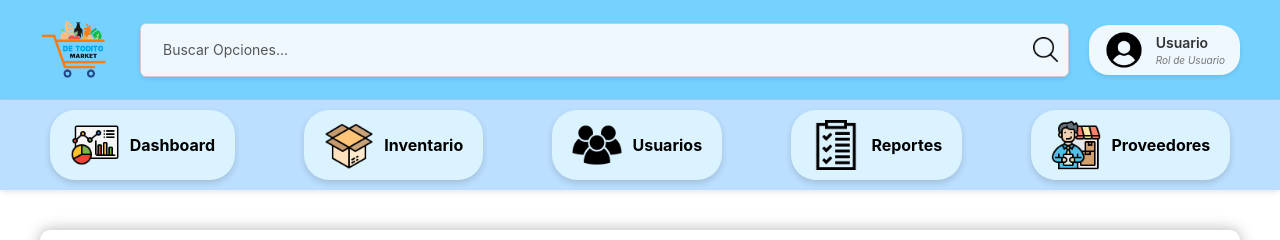
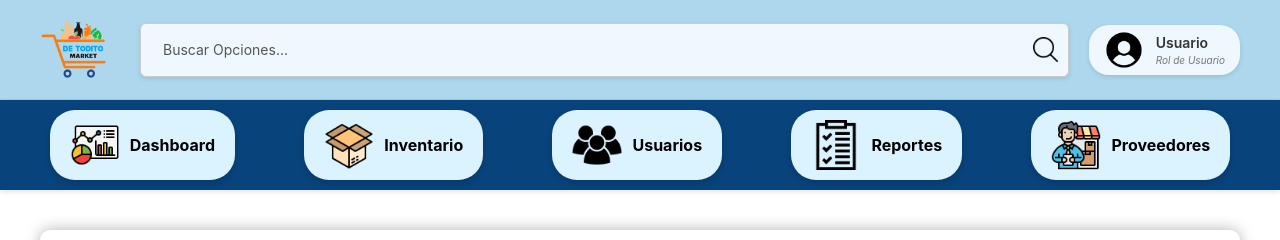
Before and after one commit to JosephCruzz/DeToditoMarket, a React (Create React App) app in the folder frontend/: page /gestion/productos in a window 1280 px wide. Shown: the top 240 px of the page. Built offline with nearby package versions, Linux system fonts and the light colour scheme; no server answers.

Commit message:
Cambiando los colores del header porque a mi hermana no le gustaron los otros.

```diff
--- a/frontend/src/components/Header.css
+++ b/frontend/src/components/Header.css
@@ -3,7 +3,7 @@
     display: flex;
     justify-content: space-between;
     align-items: center;
-    background-color: #75D2FF;
+    background-color: hsl(200, 63%, 80%);
     box-shadow: none;
     border-bottom: 1px solid #a1cbee;
     padding: 0 20px;
@@ -94,7 +94,7 @@
     display: flex;
     justify-content: space-around;
     align-items: center;
-    background-color: #bcdfff;
+    background-color: #08437b;
     padding: 10px 15px;
     box-shadow: 0 2px 5px rgba(0,0,0,0.1);
     z-index: 999;
```
